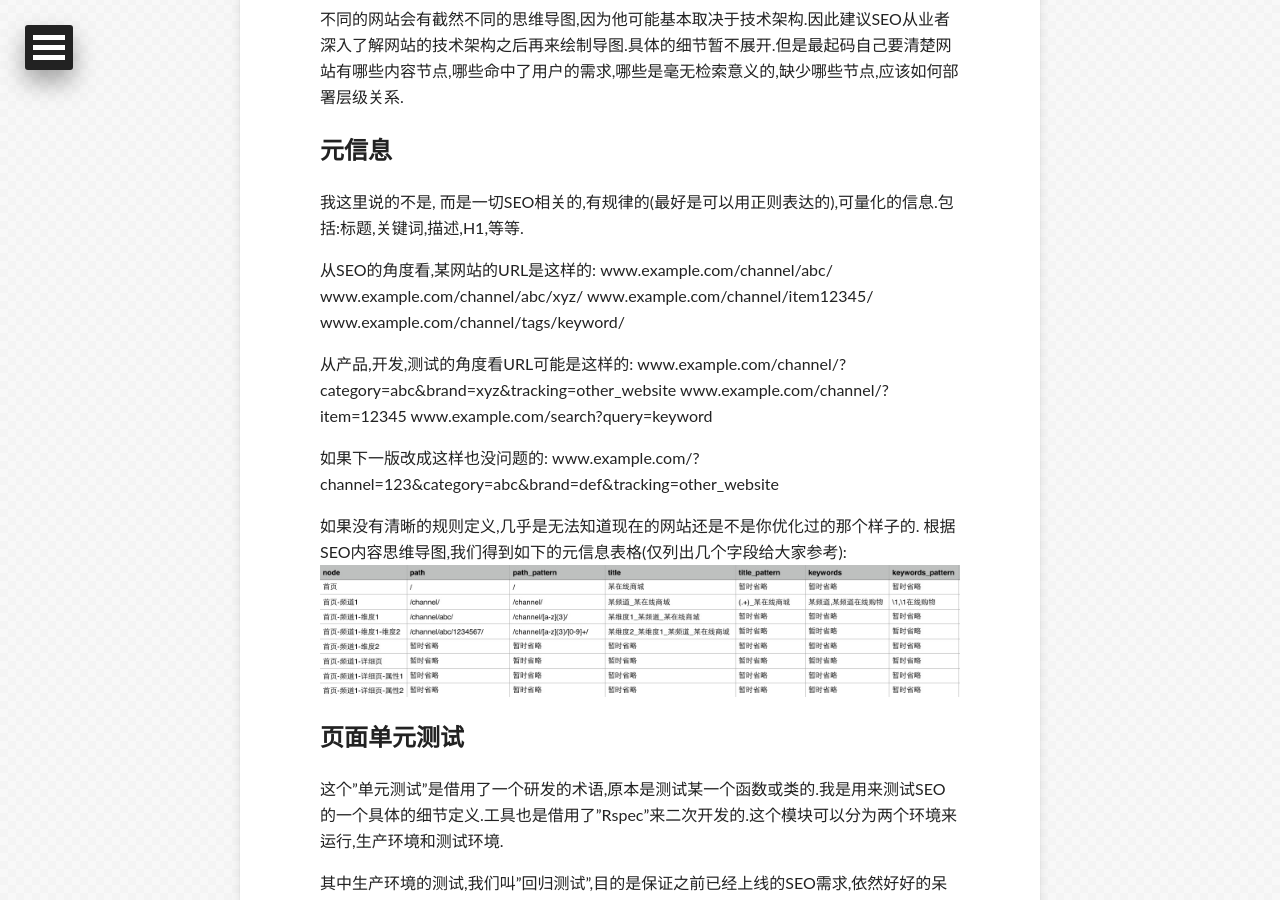
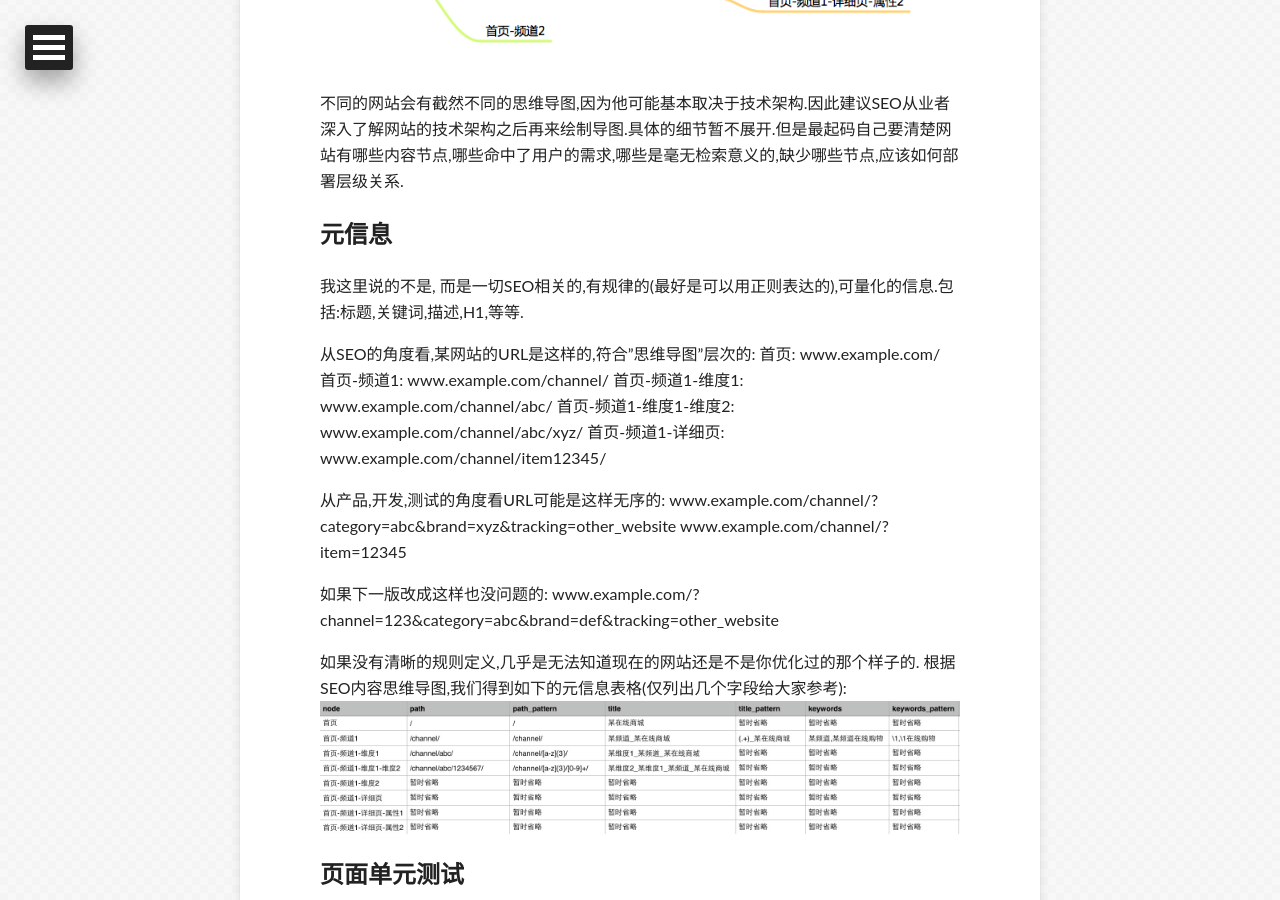
Before and after one commit to apyixiang/apyixiang.github.io, a Jekyll site: the page built from _posts/2015-05-14-seo-specs.markdown, in a window 1280 px wide and 900 px high, scrolled down 1483 px. Built offline with Jekyll 4.4.1, drawn with Linux system fonts in a browser that asks for light colours; some web fonts are replaced; Markdown is read by kramdown in place of the engine named in the settings; comment, search, counter and statistics services are not loaded.

```diff
--- a/_posts/2015-05-14-seo-specs.markdown
+++ b/_posts/2015-05-14-seo-specs.markdown
@@ -25,16 +25,16 @@ SEO最严重的问题,往往不是SEO问题,而是产品问题,或技术问题.
 
 我这里说的不是<meta>, 而是一切SEO相关的,有规律的(最好是可以用正则表达的),可量化的信息.包括:标题,关键词,描述,H1,等等.
 
-从SEO的角度看,某网站的URL是这样的:
-www.example.com/channel/abc/
-www.example.com/channel/abc/xyz/
-www.example.com/channel/item12345/
-www.example.com/channel/tags/keyword/
+从SEO的角度看,某网站的URL是这样的,符合"思维导图"层次的:
+首页: www.example.com/
+首页-频道1: www.example.com/channel/
+首页-频道1-维度1: www.example.com/channel/abc/
+首页-频道1-维度1-维度2: www.example.com/channel/abc/xyz/
+首页-频道1-详细页: www.example.com/channel/item12345/
 
-从产品,开发,测试的角度看URL可能是这样的:
+从产品,开发,测试的角度看URL可能是这样无序的:
 www.example.com/channel/?category=abc&brand=xyz&tracking=other_website
 www.example.com/channel/?item=12345
-www.example.com/search?query=keyword
 
 如果下一版改成这样也没问题的:
 www.example.com/?channel=123&category=abc&brand=def&tracking=other_website
```
Also changed, not shown: images/seo-specs-mindmap.png.
